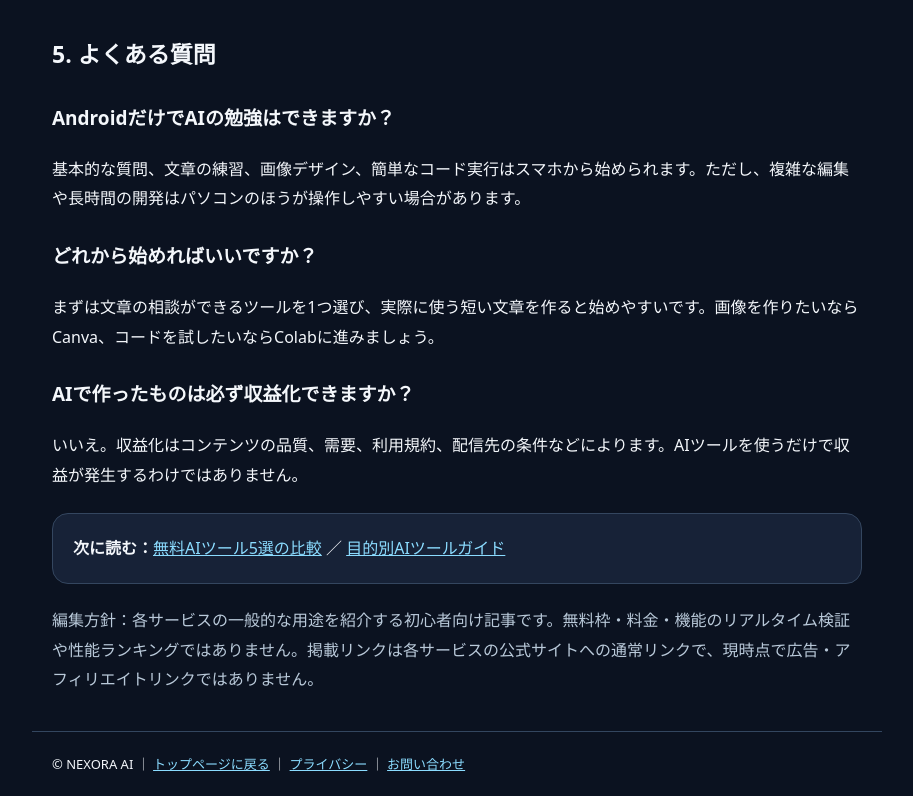
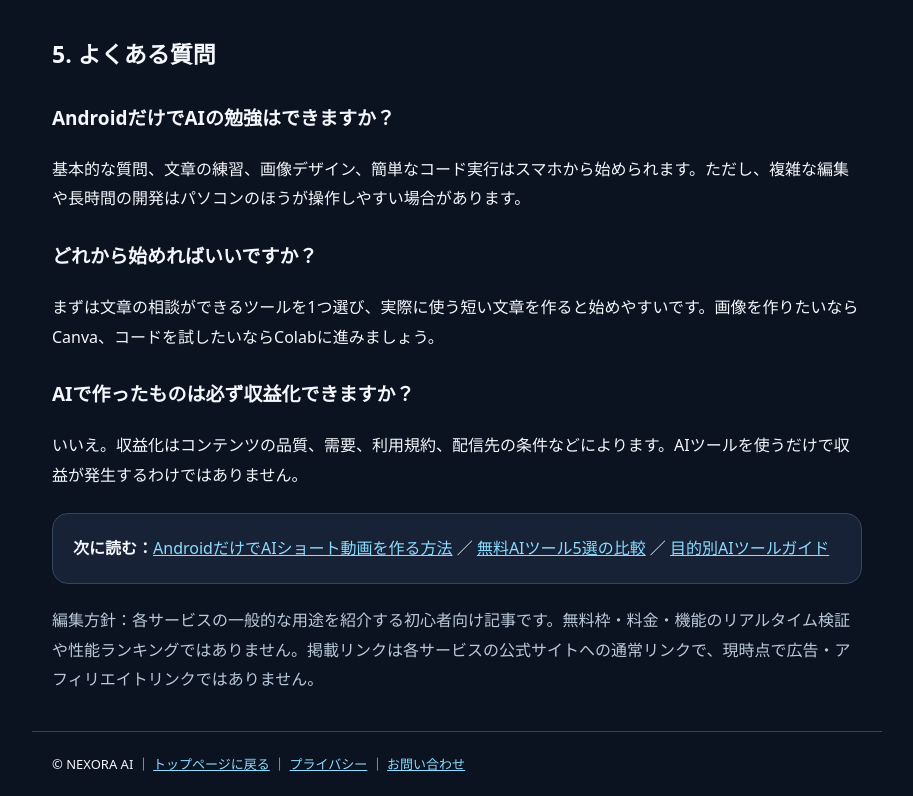
Before and after one commit to ymre1224-hash/ai-fire-system, a plain HTML site: page android-ai-guide.html in a window 1280 px wide. Shown: the part 2883-3679 px from the top of the page, without its empty margins (183-1096 px from the left). Drawn offline with Linux system fonts and the light colour scheme.

Commit message:
Cross-link related Android AI tutorials

```diff
--- a/android-ai-guide.html
+++ b/android-ai-guide.html
@@ -26,6 +26,6 @@
 <h2>5. よくある質問</h2><h3>AndroidだけでAIの勉強はできますか？</h3><p>基本的な質問、文章の練習、画像デザイン、簡単なコード実行はスマホから始められます。ただし、複雑な編集や長時間の開発はパソコンのほうが操作しやすい場合があります。</p>
 <h3>どれから始めればいいですか？</h3><p>まずは文章の相談ができるツールを1つ選び、実際に使う短い文章を作ると始めやすいです。画像を作りたいならCanva、コードを試したいならColabに進みましょう。</p>
 <h3>AIで作ったものは必ず収益化できますか？</h3><p>いいえ。収益化はコンテンツの品質、需要、利用規約、配信先の条件などによります。AIツールを使うだけで収益が発生するわけではありません。</p>
-<div class="card"><strong>次に読む：</strong><a href="./#free-ai-guide">無料AIツール5選の比較</a> ／ <a href="./#tools">目的別AIツールガイド</a></div>
+<div class="card"><strong>次に読む：</strong><a href="./android-ai-video-guide.html">AndroidだけでAIショート動画を作る方法</a> ／ <a href="./#free-ai-guide">無料AIツール5選の比較</a> ／ <a href="./#tools">目的別AIツールガイド</a></div>
 <p class="muted">編集方針：各サービスの一般的な用途を紹介する初心者向け記事です。無料枠・料金・機能のリアルタイム検証や性能ランキングではありません。掲載リンクは各サービスの公式サイトへの通常リンクで、現時点で広告・アフィリエイトリンクではありません。</p>
 </main><footer>© NEXORA AI ｜ <a href="./">トップページに戻る</a> ｜ <a href="./#privacy">プライバシー</a> ｜ <a href="./#contact">お問い合わせ</a></footer></body></html>
```
